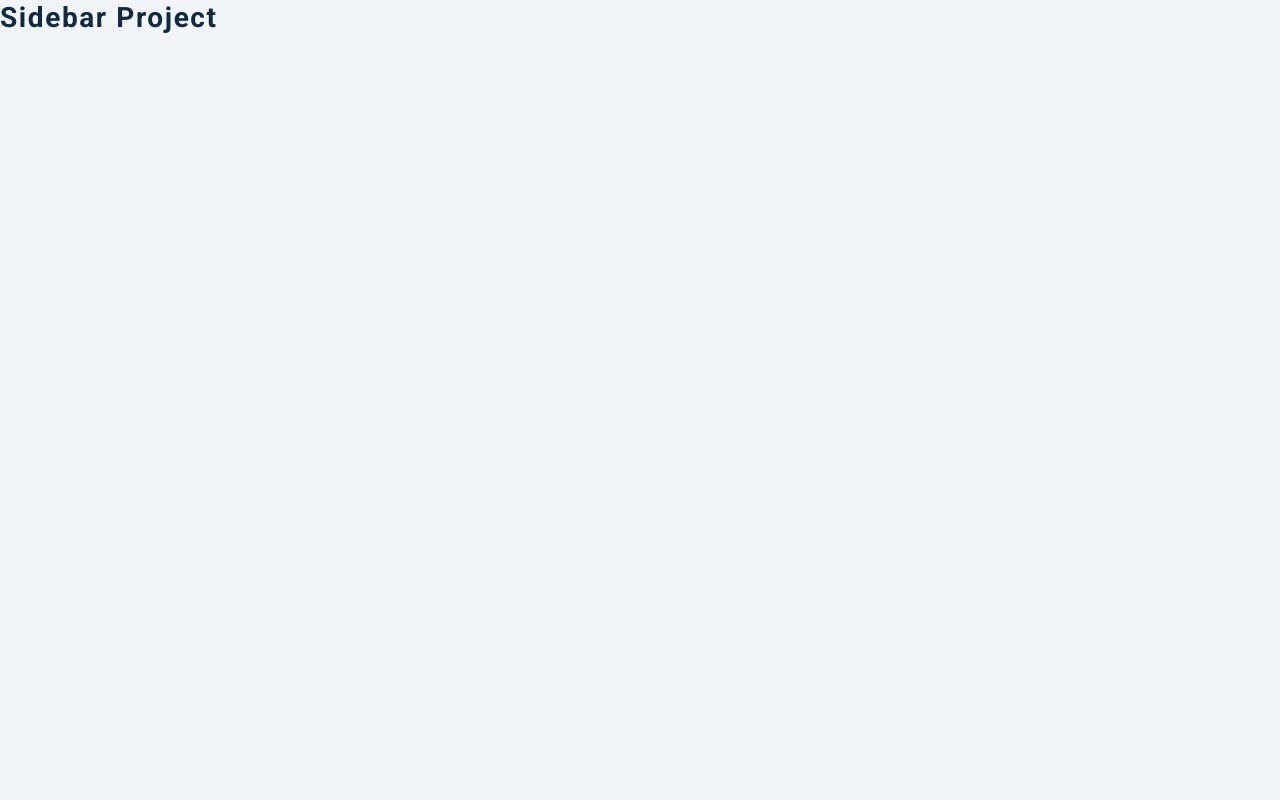
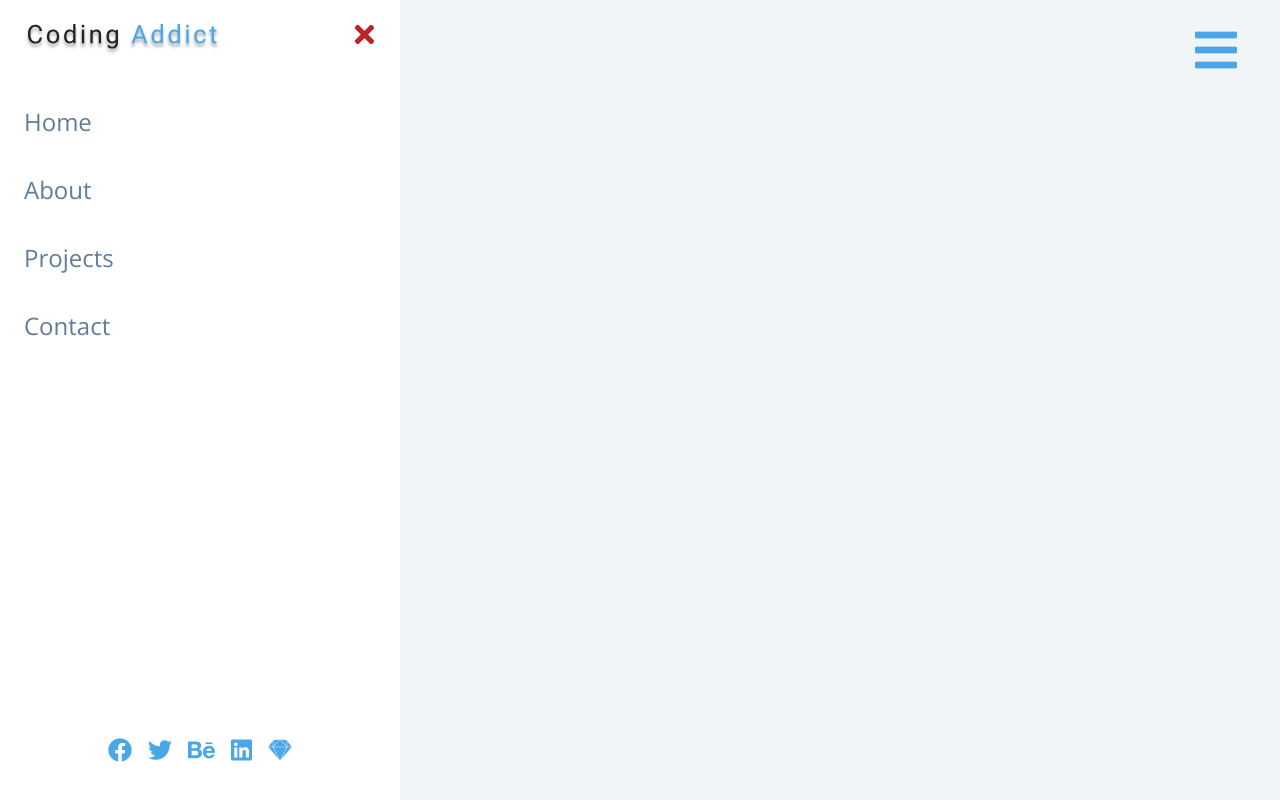
Before and after one commit to renabiaobock/sidebar-project, a plain HTML site: page index.html in a window 1280 px wide. Drawn offline with nearby package versions, Linux system fonts and the light colour scheme.

Commit message:
add sidebar and sidebar links

```diff
--- a/index.html
+++ b/index.html
@@ -12,7 +12,61 @@
 </head>
 
 <body>
-  <h1>sidebar project</h1>
+  <button class="sidebar-toggle">
+    <i class="fas fa-bars"></i>
+  </button>
+  <aside class="sidebar">
+    <div class="sidebar-header">
+      <img src="logo.svg" alt="logo" class="logo">
+      <button class="close-btn">
+        <i class="fas fa-times"></i>
+      </button>
+    </div>
+    <!-- links -->
+    <ul class="links">
+      <li>
+        <a href="index.html">home</a>
+      </li>
+      <li>
+        <a href="about.html">about</a>
+      </li>
+      <li>
+        <a href="projects.html">projects</a>
+      </li>
+      <li>
+        <a href="contact.html">contact</a>
+      </li>
+    </ul>
+    <!-- social media -->
+    <ul class="social-icons">
+      <li>
+        <a href="https://www.twitter.com">
+          <i class="fab fa-facebook"></i>
+        </a>
+      </li>
+      <li>
+        <a href="https://www.twitter.com">
+          <i class="fab fa-twitter"></i>
+        </a>
+      </li>
+      <li>
+        <a href="https://www.twitter.com">
+          <i class="fab fa-behance"></i>
+        </a>
+      </li>
+      <li>
+        <a href="https://www.twitter.com">
+          <i class="fab fa-linkedin"></i>
+        </a>
+      </li>
+      <li>
+        <a href="https://www.twitter.com">
+          <i class="fab fa-sketch"></i>
+        </a>
+      </li>
+    </ul>
+  </aside>
+
   <!-- javascript -->
   <script src="app.js"></script>
 </body>
```
